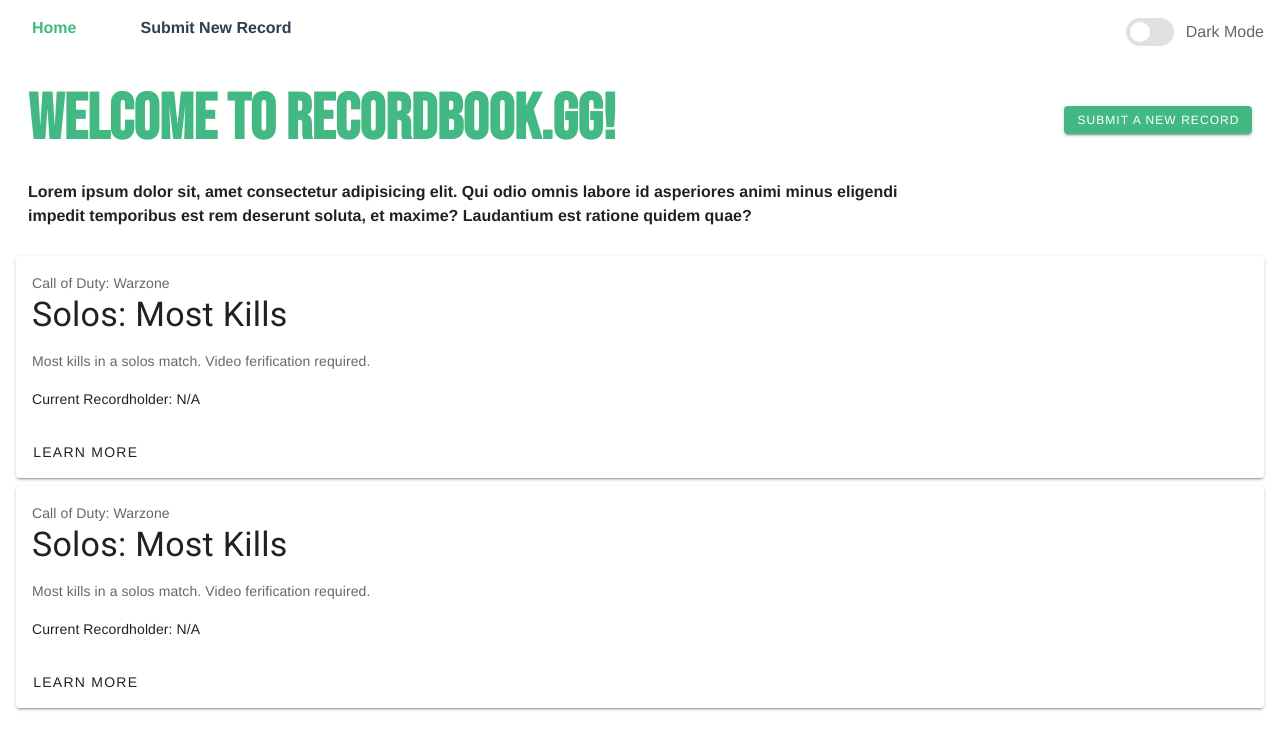
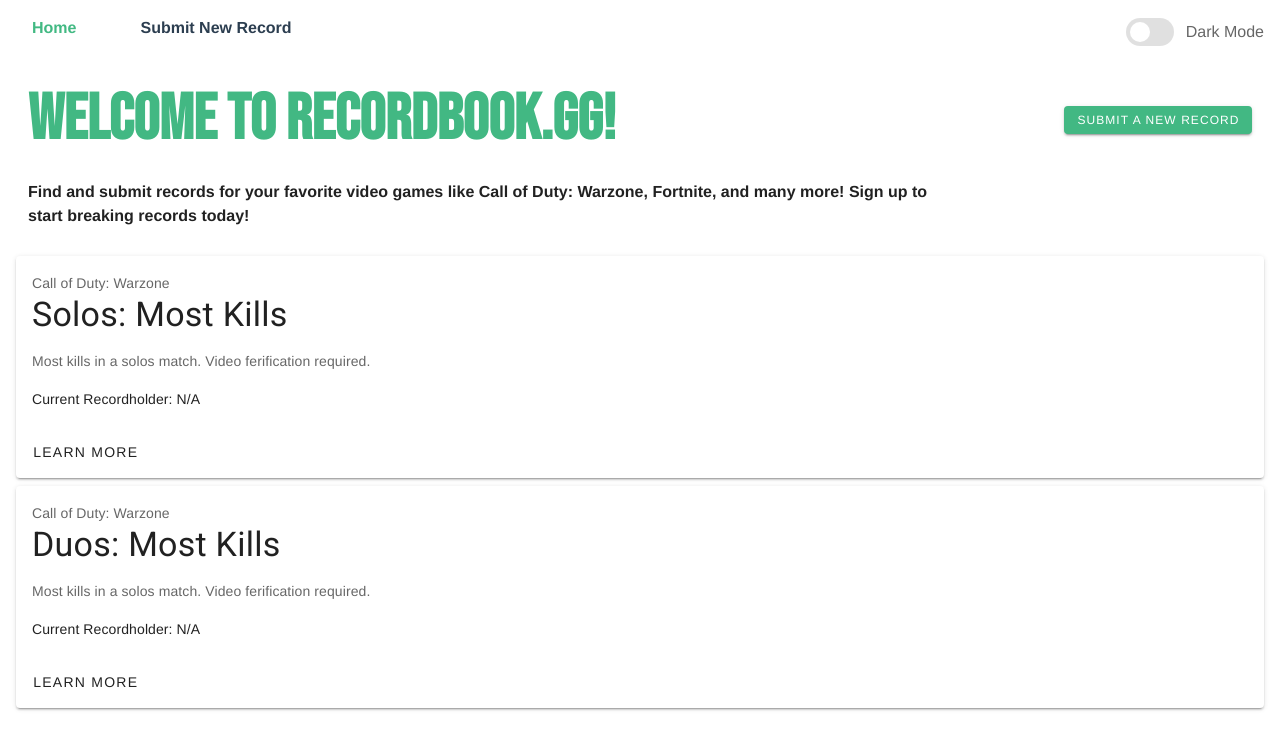
Before and after one commit to cjk101812/recordbook.gg, a Vue app: page / in a window 1280 px wide. Shown: the top 750 px of the page. Built offline with nearby package versions, Linux system fonts and the light colour scheme.

Commit message:
Starting routing

```diff
--- a/package.json
+++ b/package.json
@@ -15,7 +15,8 @@
     "vue-property-decorator": "^8.4.2",
     "vue-router": "^3.2.0",
     "vuetify": "^2.2.11",
-    "vuex": "^3.4.0"
+    "vuex": "^3.4.0",
+    "vuex-persistedstate": "^3.0.1"
   },
   "devDependencies": {
     "@types/jest": "^24.0.19",
--- a/src/App.vue
+++ b/src/App.vue
@@ -1,9 +1,13 @@
 <template>
-  <v-app id="app">
+  <v-app
+    id="app"
+    v-bind:class="{ 'theme--dark': $store.state.darkMode, 'theme--light': !$store.state.darkMode }"
+  >
     <div id="nav">
       <router-link class="nav-link" to="/">Home</router-link>
       <router-link class="nav-link" to="/new-record">Submit New Record</router-link>
-       <v-switch
+      <v-switch
+        v-on:click="toggleDarkMode"
         class="float-right nav-switch"
         v-model="$vuetify.theme.dark"
         hide-details
@@ -48,3 +52,15 @@
   font-family: 'Bebas Neue';
 }
 </style>
+
+<script>
+export default {
+  name: 'Home',
+  methods: {
+    toggleDarkMode() {
+      this.$store.commit('toggleDarkMode');
+      this.$vuetify.theme.dark = this.$store.state.darkMode;
+    },
+  },
+};
+</script>
--- a/src/components/Splash.vue
+++ b/src/components/Splash.vue
@@ -9,51 +9,21 @@
       </div>
     </div>
     <p class="col-md-9 pt-0 text--primary">
-      Lorem ipsum dolor sit, amet consectetur adipisicing elit. Qui odio omnis labore id asperiores
-       animi minus eligendi impedit temporibus est rem deserunt soluta, et maxime? Laudantium est
-       ratione quidem quae?
+      Find and submit records for your favorite video games like Call of Duty: Warzone, Fortnite,
+      and many more! Sign up to start breaking records today!
     </p>
     <div>
-      <v-card
-        class="mx-auto"
-      >
+      <v-card v-for="record in recordBook" v-bind:key="record._id" class="mx-auto mb-2">
         <v-card-text>
-          <div>Call of Duty: Warzone</div>
+          <div>{{ record.gameTitle }}</div>
           <p class="display-1 text--primary">
-            Solos: Most Kills
+            {{ record.record }}
           </p>
-          <p>Most kills in a solos match. Video ferification required.</p>
-          <div class="text--primary">
-            Current Recordholder: N/A
-          </div>
+          <p>{{ record.recordDescription }}</p>
+          <div class="text--primary">Current Recordholder: {{ record.recordHolder || "N/A" }}</div>
         </v-card-text>
         <v-card-actions>
-          <v-btn
-            text
-            color="accent"
-          >
-            Learn More
-          </v-btn>
-        </v-card-actions>
-      </v-card>
-      <v-card
-        class="mx-auto mt-2"
-      >
-        <v-card-text>
-          <div>Call of Duty: Warzone</div>
-          <p class="display-1 text--primary">
-            Solos: Most Kills
-          </p>
-          <p>Most kills in a solos match. Video ferification required.</p>
-          <div class="text--primary">
-            Current Recordholder: N/A
-          </div>
-        </v-card-text>
-        <v-card-actions>
-          <v-btn
-            text
-            color="accent"
-          >
+          <v-btn text color="accent" v-on:click="viewRecord(record._id)">
             Learn More
           </v-btn>
         </v-card-actions>
@@ -63,12 +33,21 @@
 </template>
 
 <script lang="ts">
-import { Component, Prop, Vue } from 'vue-property-decorator';
+import Vue from 'vue';
+import MockData from '@/fixtures/mock_records';
 
-@Component
-export default class SplashPage extends Vue {
-  @Prop() private msg!: string;
-}
+export default Vue.component('SplashComponent', {
+  data() {
+    return {
+      recordBook: MockData,
+    };
+  },
+  methods: {
+    viewRecord(recordId: string) {
+      this.$router.push({ path: `/record/${recordId}` });
+    },
+  },
+});
 </script>
 
 <!-- Add "scoped" attribute to limit CSS to this component only -->
--- /dev/null
+++ b/src/fixtures/mock_records.js
@@ -0,0 +1,16 @@
+export default [
+  {
+    _id: '1',
+    gameTitle: 'Call of Duty: Warzone',
+    record: 'Solos: Most Kills',
+    recordDescription: 'Most kills in a solos match. Video ferification required.',
+    recordHolder: null,
+  },
+  {
+    _id: '2',
+    gameTitle: 'Call of Duty: Warzone',
+    record: 'Duos: Most Kills',
+    recordDescription: 'Most kills in a solos match. Video ferification required.',
+    recordHolder: null,
+  },
+];
--- a/src/plugins/vuetify.ts
+++ b/src/plugins/vuetify.ts
@@ -1,10 +1,12 @@
 import Vue from 'vue';
 import Vuetify from 'vuetify/lib';
+import Store from '../store/index';
 
 Vue.use(Vuetify);
 
 export default new Vuetify({
   theme: {
+    dark: Store.state.darkMode,
     themes: {
       light: {
         primary: '#42b883',
--- a/src/router/index.ts
+++ b/src/router/index.ts
@@ -13,10 +13,12 @@
   {
     path: '/new-record',
     name: 'About',
-    // route level code-splitting
-    // this generates a separate chunk (about.[hash].js) for this route
-    // which is lazy-loaded when the route is visited.
     component: () => import(/* webpackChunkName: "about" */ '../views/About.vue'),
+  },
+  {
+    path: '/record/:id',
+    name: 'Record',
+    component: () => import(/* webpackChunkName: "about" */ '../views/Record.vue'),
   },
 ];
 
--- a/src/store/index.ts
+++ b/src/store/index.ts
@@ -1,15 +1,17 @@
 import Vue from 'vue';
 import Vuex from 'vuex';
+import createPersistedState from 'vuex-persistedstate';
 
 Vue.use(Vuex);
 
 export default new Vuex.Store({
   state: {
+    darkMode: false,
   },
+  plugins: [createPersistedState()],
   mutations: {
-  },
-  actions: {
-  },
-  modules: {
+    toggleDarkMode(state) {
+      state.darkMode = !state.darkMode;
+    },
   },
 });
--- /dev/null
+++ b/src/views/Record.vue
@@ -0,0 +1,43 @@
+<template>
+  <div class="about">
+    <div class="header neue-text text--primary">{{ activeRecord.gameTitle }}</div>
+    <div class="sub-header text--secondary">{{ activeRecord.record }}</div>
+    <p class="text--primary">{{ activeRecord.recordDescription }}</p>
+  </div>
+</template>
+
+<script lang="ts">
+import Vue from 'vue';
+import MockData from '@/fixtures/mock_records';
+
+export default Vue.component('RecordPage', {
+  data() {
+    return {
+      activeRecord: {},
+      recordBook: MockData,
+    };
+  },
+  mounted() {
+    this.activeRecord = this.getActiveRecord(this.$route.params.id);
+  },
+  methods: {
+    getActiveRecord(id: string) {
+      console.log(id);
+      return this.recordBook[Number(id) - 1];
+    },
+  },
+});
+</script>
+
+<style scoped lang="scss">
+.about {
+  padding: 2em;
+  font-weight: bold;
+  .header {
+    font-size: 4em;
+  }
+  .sub-header {
+    font-size: 2em;
+  }
+}
+</style>
--- a/tsconfig.json
+++ b/tsconfig.json
@@ -5,6 +5,7 @@
     "strict": true,
     "jsx": "preserve",
     "importHelpers": true,
+    "noImplicitAny": false,
     "moduleResolution": "node",
     "experimentalDecorators": true,
     "esModuleInterop": true,
```
Also changed, not shown: 1 other file (tests, documents, lock files or other folders).
